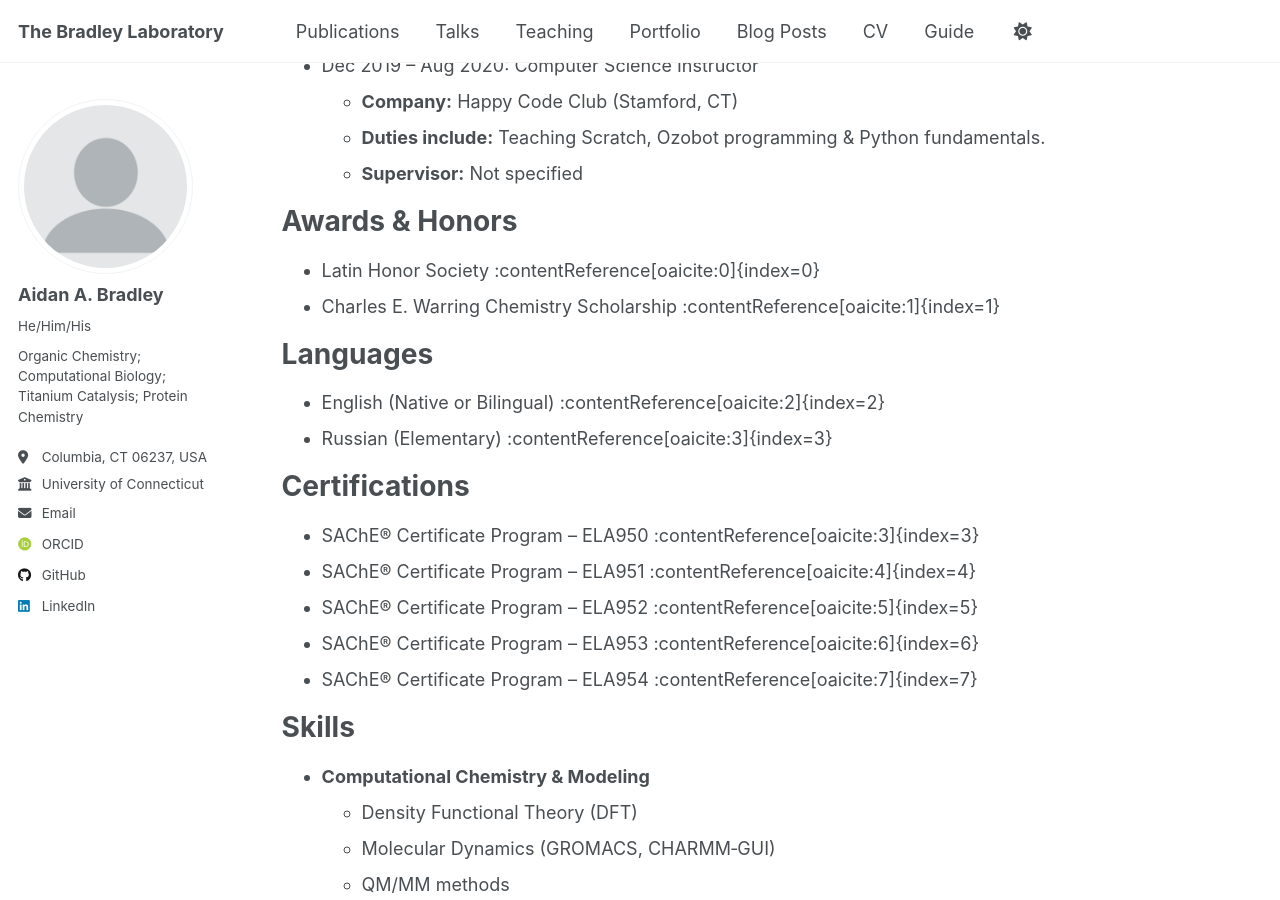
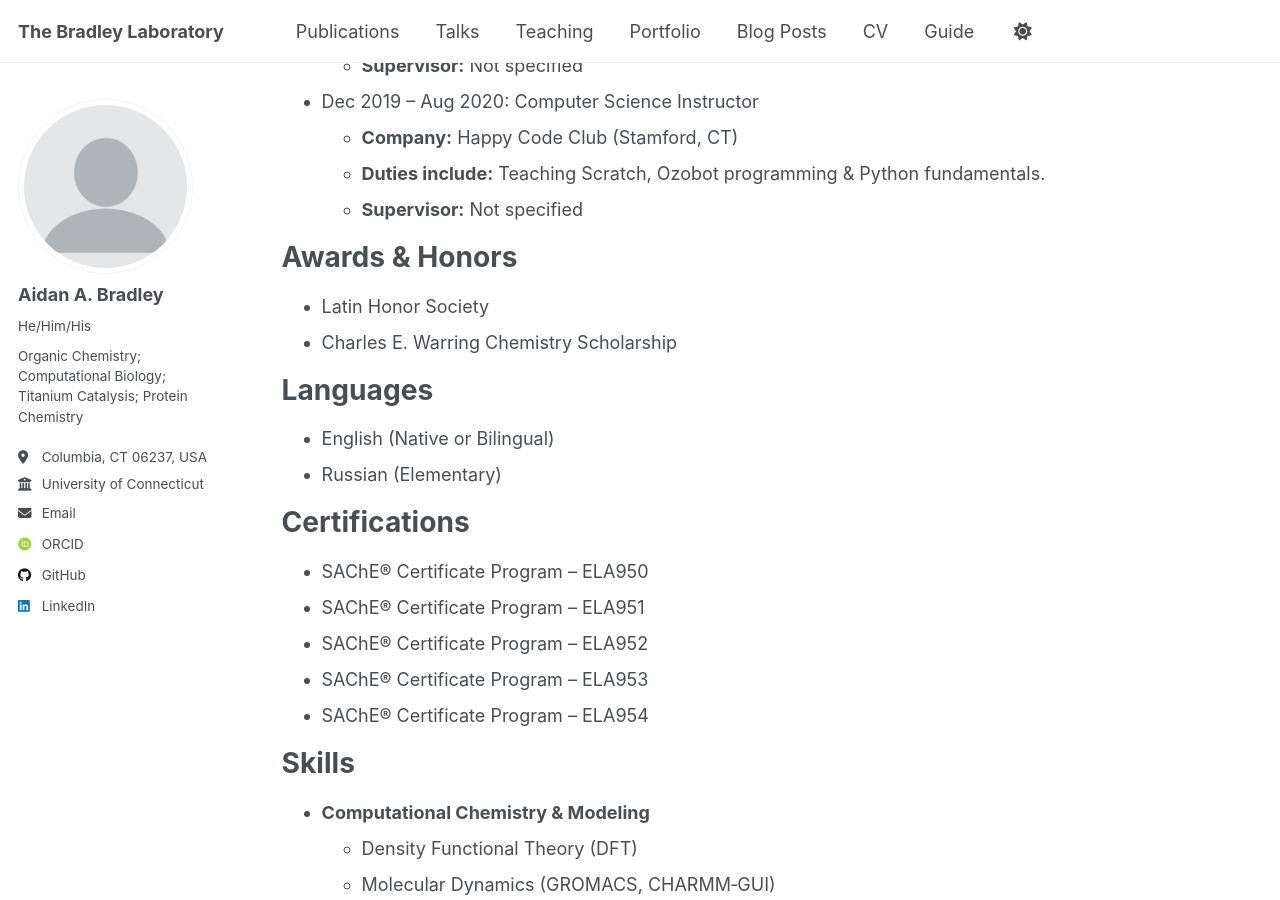
Before and after one commit to aab18011/aab18011.github.io, a Jekyll site: the page built from _pages/cv.md, in a window 1280 px wide and 900 px high, scrolled down 2389 px. Built offline with Jekyll 4.4.1, drawn with Linux system fonts in a browser that asks for light colours; some web fonts are replaced; a script that is not in the unit is left out; some of the changed text lies outside the part shown.

Commit message:
Update cv.md

```diff
--- a/_pages/cv.md
+++ b/_pages/cv.md
@@ -88,21 +89,21 @@ Work experience
 
 Awards & Honors
 ======
-* Latin Honor Society :contentReference[oaicite:0]{index=0}
-* Charles E. Warring Chemistry Scholarship :contentReference[oaicite:1]{index=1}
+* Latin Honor Society
+* Charles E. Warring Chemistry Scholarship
 
 Languages
 ======
-* English (Native or Bilingual) :contentReference[oaicite:2]{index=2}
-* Russian (Elementary)  :contentReference[oaicite:3]{index=3}
+* English (Native or Bilingual)
+* Russian (Elementary)
 
 Certifications
 ======
-* SAChE® Certificate Program – ELA950 :contentReference[oaicite:3]{index=3}
-* SAChE® Certificate Program – ELA951 :contentReference[oaicite:4]{index=4}
-* SAChE® Certificate Program – ELA952 :contentReference[oaicite:5]{index=5}
-* SAChE® Certificate Program – ELA953 :contentReference[oaicite:6]{index=6}
-* SAChE® Certificate Program – ELA954 :contentReference[oaicite:7]{index=7}
+* SAChE® Certificate Program – ELA950
+* SAChE® Certificate Program – ELA951
+* SAChE® Certificate Program – ELA952
+* SAChE® Certificate Program – ELA953
+* SAChE® Certificate Program – ELA954
 
 
 Skills
```
Also changed, not shown: other parts of _pages/cv.md (+1 -0 lines).
